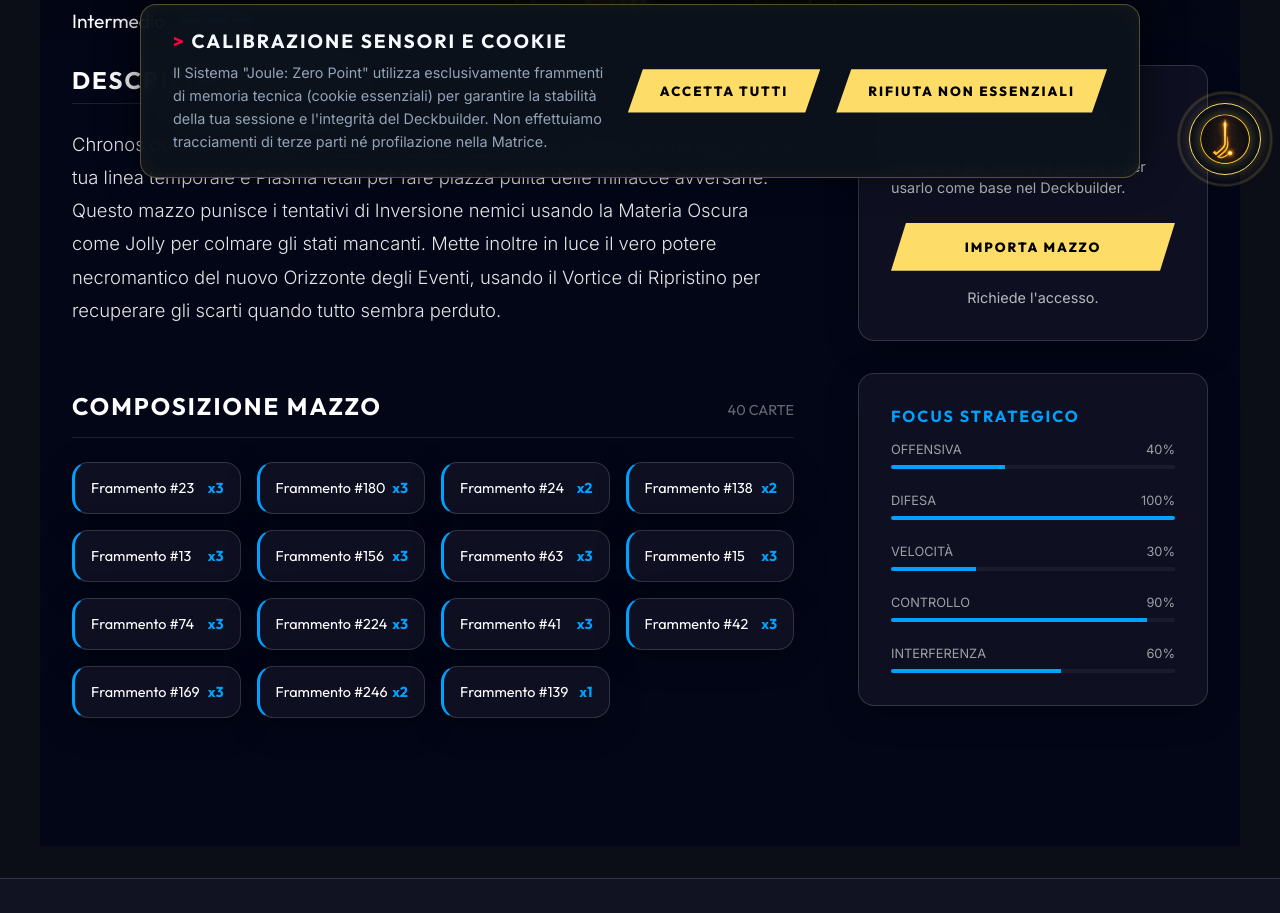
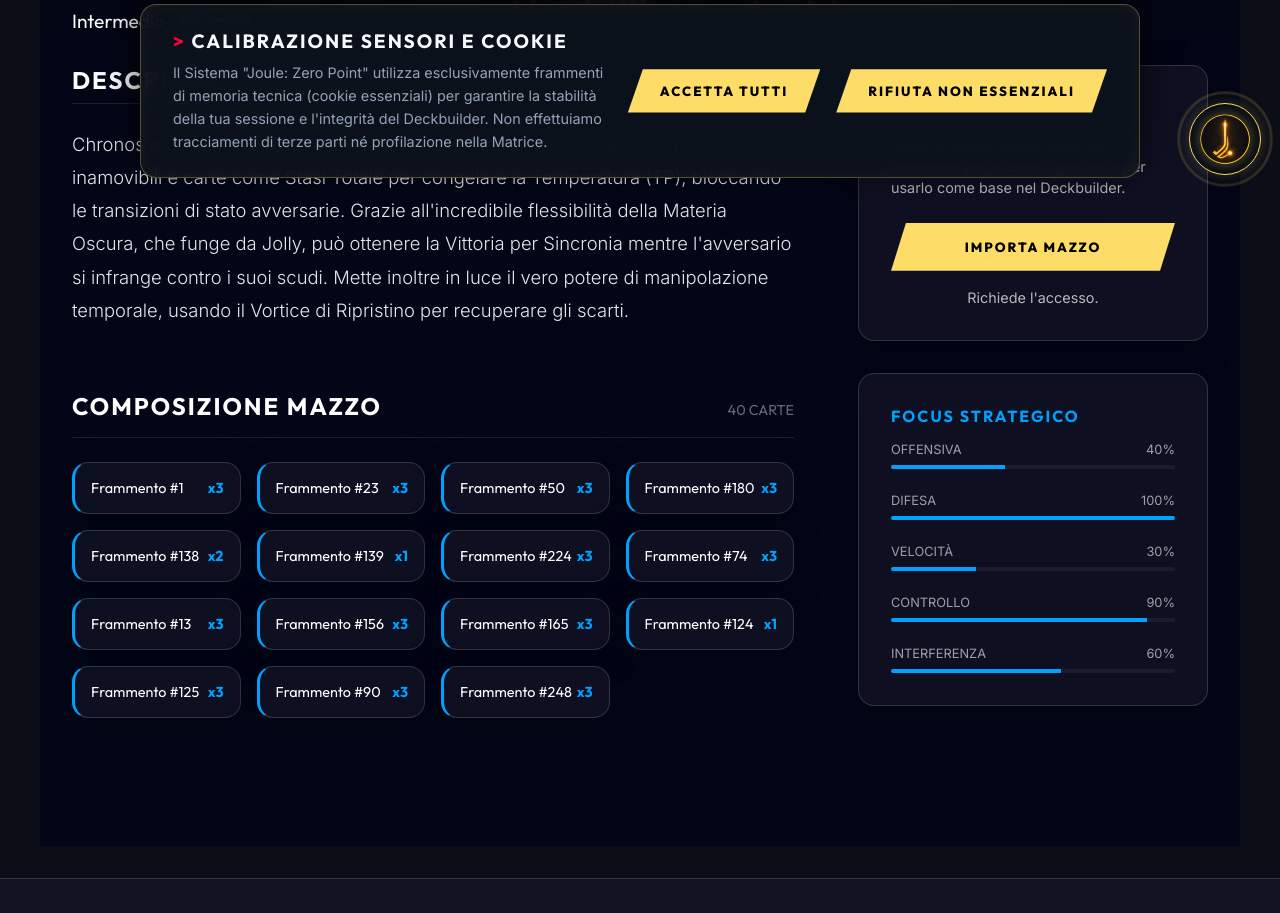
Before and after one commit to Galdrial/JouleZeroPointWeb, a Vue app in the folder frontend/: page /starter-decks/chronos in a window 1280 px wide. Shown: the part 606-1519 px from the top of the page. Built offline with nearby package versions, Linux system fonts and the light colour scheme; no server answers.

Commit message:
refactor: update starter deck descriptions, flavor text, stats, and card compositions

```diff
--- a/frontend/src/constants/starterDecks.ts
+++ b/frontend/src/constants/starterDecks.ts
@@ -26,8 +26,8 @@ export const STARTER_DECKS: StarterDeck[] = [
     id: 'chronos',
     name: 'Chronos, Custode del Presente',
     style: 'Sincronia Architettonica (Controllo Spaziale / Difesa)',
-    desc: 'Erigi muri impenetrabili, controlla il campo e chiudi la partita raggiungendo la Sincronia.',
-    longDesc: "Chronos domina il Presente. Sfrutta i Solidi inamovibili per difendere strenuamente la tua linea temporale e Plasma letali per fare piazza pulita delle minacce avversarie. Questo mazzo punisce i tentativi di Inversione nemici usando la Materia Oscura come Jolly per colmare gli stati mancanti. Mette inoltre in luce il vero potere necromantico del nuovo Orizzonte degli Eventi, usando il Vortice di Ripristino per recuperare gli scarti quando tutto sembra perduto.",
+    desc: 'Erigi muri impenetrabili, congela il termometro e chiudi la partita per Sincronia o per sfinimento.',
+    longDesc: "Chronos domina il Presente costruendo una fortezza inespugnabile. Sfrutta i Solidi inamovibili e carte come Stasi Totale per congelare la Temperatura (TP), bloccando le transizioni di stato avversarie. Grazie all'incredibile flessibilità della Materia Oscura, che funge da Jolly, può ottenere la Vittoria per Sincronia mentre l'avversario si infrange contro i suoi scudi. Mette inoltre in luce il vero potere di manipolazione temporale, usando il Vortice di Ripristino per recuperare gli scarti.",
     difficulty: 3,
     difficultyLabel: 'Intermedio',
     color: '#00a2ff',
@@ -37,19 +37,19 @@ export const STARTER_DECKS: StarterDeck[] = [
     costruttoreId: '254',
     stats: { attacco: 4, difesa: 10, velocita: 3, controllo: 9, interferenza: 6 },
     cards: [
-      { id: '23', count: 3 }, { id: '180', count: 3 }, { id: '24', count: 2 }, { id: '138', count: 2 },
-      { id: '13', count: 3 }, { id: '156', count: 3 }, { id: '63', count: 3 }, { id: '15', count: 3 },
-      { id: '74', count: 3 }, { id: '224', count: 3 },
-      { id: '41', count: 3 }, { id: '42', count: 3 },
-      { id: '169', count: 3 }, { id: '246', count: 2 }, { id: '139', count: 1 }
+      { id: '1', count: 3 }, { id: '23', count: 3 }, { id: '50', count: 3 }, { id: '180', count: 3 },
+      { id: '138', count: 2 }, { id: '139', count: 1 }, { id: '224', count: 3 }, { id: '74', count: 3 },
+      { id: '13', count: 3 }, { id: '156', count: 3 },
+      { id: '165', count: 3 }, { id: '124', count: 1 },
+      { id: '125', count: 3 }, { id: '90', count: 3 }, { id: '248', count: 3 }
     ]
   },
   {
     id: 'khepri',
     name: 'Khepri, Ricorsione Fluida',
-    style: 'Sincronia Fluida (Mobilità / Evasione)',
-    desc: 'Danza tra le linee temporali evadendo gli attacchi e manipola a tuo favore le memorie del Passato.',
-    longDesc: "Un inno all'adattabilità. Khepri guida Liquidi e Gas sfuggendo alla distruzione frontale per sfruttare appieno la nuova meccanica della \"Memoria\". Quando le tue carte eludono il Presente e scivolano fuori dal tabellone, si salvano in cima al tuo mazzetto del Passato. Grazie a questa formidabile fluidità, puoi innescare Inversioni Temporali mirate per dictare le regole della tua prossima pescata e incastrare con facilità i cinque stati per la Vittoria per Sincronia.",
+    style: 'Sincronia Fluida (Evasione Pura / Manipolazione del Mazzo)',
+    desc: 'Danza tra le linee temporali, salva i tuoi Frammenti nel Passato e scolpisci il futuro a tuo vantaggio.',
+    longDesc: "Khepri porta la meccanica di Sopravvivenza al suo estremo. Facendo scivolare i Liquidi fuori dal Passato, li salva mettendoli in cima al mazzetto della Memoria, garantendosi un flusso inesauribile di risorse contro il Collasso Entropico. È un mazzo sfuggente che schiva i colpi mortali con Deviazione Temporale e manipola le pescate con Mare di Pianificazione. Utilizzando le sue carte Materia Oscura per sostituire lo stato Plasma mancante, incastra la Sincronia perfetta in modo del tutto inafferrabile.",
     difficulty: 4,
     difficultyLabel: 'Avanzato',
     color: '#00ff4d',
@@ -57,21 +57,21 @@ export const STARTER_DECKS: StarterDeck[] = [
     imageUrl: '/images/khepri-builder.webp',
     objectPosition: 'center',
     costruttoreId: '259',
-    stats: { attacco: 6, difesa: 6, velocita: 10, controllo: 7, interferenza: 5 },
+    stats: { attacco: 5, difesa: 6, velocita: 8, controllo: 7, interferenza: 4 },
     cards: [
-      { id: '4', count: 3 }, { id: '141', count: 3 }, { id: '26', count: 3 }, { id: '6', count: 3 },
-      { id: '8', count: 3 }, { id: '190', count: 3 }, { id: '30', count: 3 },
-      { id: '2', count: 3 }, { id: '215', count: 3 },
-      { id: '203', count: 3 }, { id: '17', count: 3 },
-      { id: '208', count: 3 }, { id: '209', count: 2 }, { id: '252', count: 2 }
+      { id: '4', count: 3 }, { id: '141', count: 3 }, { id: '26', count: 3 }, { id: '77', count: 3 },
+      { id: '145', count: 3 }, { id: '76', count: 1 }, { id: '8', count: 3 },
+      { id: '79', count: 3 }, { id: '2', count: 3 },
+      { id: '181', count: 3 }, { id: '17', count: 3 },
+      { id: '203', count: 3 }, { id: '127', count: 3 }, { id: '208', count: 3 }
     ]
   },
   {
     id: 'umbra',
     name: 'Umbra, Voce del Vuoto',
-    style: 'L\'Orizzonte Ineluttabile (Punisher / Logoramento Entropico)',
-    desc: 'Condanna l\'avversario a subire danni irreversibili ogni volta che tenta di salvarsi esorendo il mazzo.',
-    longDesc: "Il mazzo di controllo definitivo forgiato per esaltare le leggi del nuovo timer entropico. Sfruttando la meccanica del deckout (il mazzo che si svuota obbligando a cambiare flusso), Umbra trasforma la necessità in una condanna a morte. Ogni volta che l'avversario innesca un'Inversione per non morire di inedia, la fitta rete di Anomalie e Materia Oscura di questo mazzo lo punirà con pesantissimi danni diretti ineluttabili. Blocca i danni fisici con le Stasi e osserva l'arena che lo consuma.",
+    style: 'L\'Orizzonte Ineluttabile (Auto-Inversione / Punizione Entropica)',
+    desc: 'Forza Inversioni Temporali a ripetizione per innescare combo letali e logorare l\'Integrità Temporale nemica.',
+    longDesc: "L'incarnazione del caos puro. Umbra rinuncia matematicamente alla Sincronia per concentrarsi sulla distruzione assoluta tramite Vittoria per Collasso. Il mazzo è un inarrestabile motore che forza le Inversioni Temporali a comando tramite Eventi e Anomalie come Sfasamento Temporale e Faglia Temporale. Ogni volta che il flusso del tempo si capovolge, la rete di Materia Oscura stritola le risorse nemiche, mentre Frammenti come la Nebbia Risonante guadagnano poteri mostruosi per chiudere lo scontro.",
     difficulty: 5,
     difficultyLabel: 'Esperto',
     color: '#a200ff',
@@ -79,15 +79,15 @@ export const STARTER_DECKS: StarterDeck[] = [
     imageUrl: '/images/umbra-builder.webp',
     objectPosition: 'center bottom',
     costruttoreId: '260',
-    stats: { attacco: 7, difesa: 5, velocita: 5, controllo: 6, interferenza: 10 },
+    stats: { attacco: 8, difesa: 4, velocita: 7, controllo: 5, interferenza: 10 },
     cards: [
       { id: '18', count: 2 }, { id: '244', count: 2 }, { id: '166', count: 2 }, { id: '67', count: 2 },
-      { id: '66', count: 2 }, { id: '162', count: 2 },
-      { id: '175', count: 2 }, { id: '128', count: 3 }, { id: '19', count: 3 }, { id: '46', count: 2 },
-      { id: '90', count: 3 }, { id: '253', count: 1 },
-      { id: '9', count: 3 }, { id: '57', count: 3 },
-      { id: '64', count: 3 }, { id: '239', count: 1 },
-      { id: '145', count: 3 }, { id: '76', count: 1 }
+      { id: '66', count: 2 }, { id: '162', count: 3 },
+      { id: '41', count: 1 }, { id: '9', count: 3 }, { id: '57', count: 3 }, { id: '59', count: 3 },
+      { id: '48', count: 3 }, { id: '91', count: 2 },
+      { id: '211', count: 2 }, { id: '172', count: 2 },
+      { id: '46', count: 2 }, { id: '175', count: 2 },
+      { id: '93', count: 1 }, { id: '90', count: 3 }
     ]
   }
 ];
```
